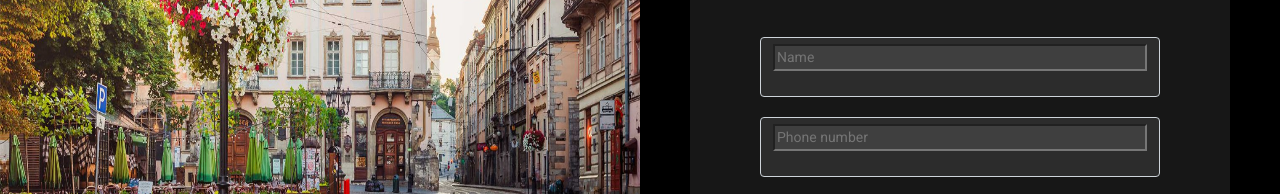
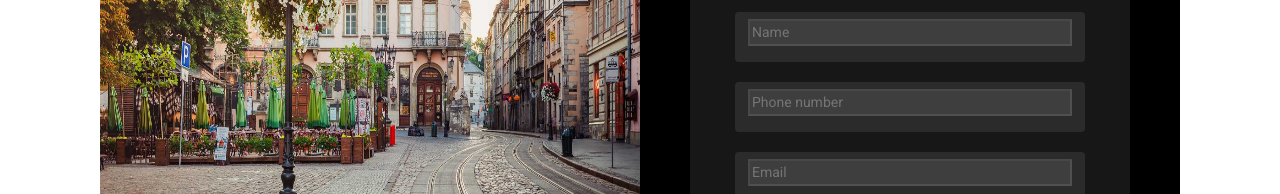
Before and after one commit to OlSerkes/u-travelbootstrap, a plain HTML site: page index.html in a window 1280 px wide. Shown: the part 738-932 px from the top of the page. Drawn offline with nearby package versions, Linux system fonts and the light colour scheme.

Commit message:
Changed form

```diff
--- a/css/additional-services.css
+++ b/css/additional-services.css
@@ -2,9 +2,17 @@
 @import url('https://fonts.googleapis.com/css2?family=Roboto&display=swap');
 :root {
     scroll-behavior: smooth;
+    --form-control-color: rgba(255, 255, 255, 0.09);
     --success-color: #23be04;
     --error-color: #f50a0a;
 }
+/*Check wiev*/
+body {
+    max-width: 1080px;
+    margin: auto;
+}
+/*Check wiev*/
+
 .wanttotravel-lviv {
     background-color: black;
     background-size: cover;
@@ -28,7 +36,7 @@
 }
 .want-to-travel {
     background-color: rgba(255, 255, 255, 0.09);
-    padding: 40px;
+    padding: 15px;
     margin: 0 50px 0 50px;
     align-items: center;
 }
@@ -61,7 +69,7 @@
      .form-control {
 
          display: flex;
-         justify-content: space-around;
+         justify-content: center;
          text-align: center;
          flex: 1;
      }
@@ -69,16 +77,19 @@
 }
 .formadd {
     padding: 25px 30px;
-}
+    }
 .form-control {
-        background-color:rgba(255, 255, 255, 0.09);
+        width: 100%;
+        background-color: var(--form-control-color);
+        border-color: var(--form-control-color);
         margin-bottom: 20px;
-        padding-bottom: 25px;
+        padding-bottom: 15px;
         position: relative;
 }
 
 .form-control input {
-  background-color: rgba(255, 255, 255, 0.09);
+  background-color: var(--form-control-color);
+  border-color: var(--form-control-color);
   display: block;
   width: 100%;
   font-size: 14px;
@@ -103,6 +114,7 @@
   color: var(--error-color);
   position: absolute;
   padding-left: 12px;
+  top: 30px;
   bottom: 5px;
   left: 0;
   visibility: hidden;
@@ -135,7 +147,6 @@
     font-family: Roboto, sans-serif;
     text-align: center;
     padding: 10px;
-    margin-top: 20px;
     width: 100%;
     }
 .yellow-box-button :hover {
--- a/js/additional-services.js
+++ b/js/additional-services.js
@@ -43,7 +43,7 @@ function checkRequired(inputArr) {
   let isRequired = false;
   inputArr.forEach(function(input) {
     if (input.value.trim() === '') {
-      showError(input, `${getFieldName(input)} is required`);
+      showError(input, `Required field`);
       isRequired = true;
     } else {
       showSuccess(input);
```
